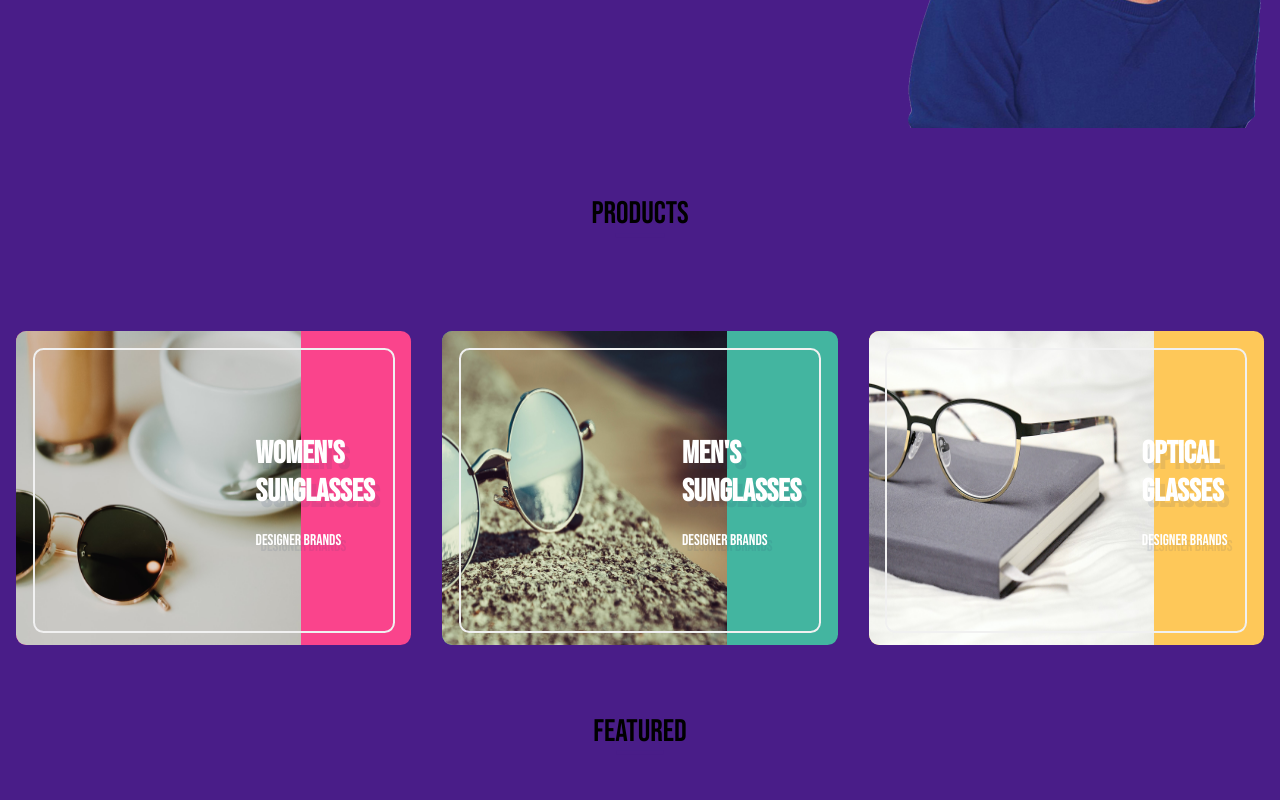
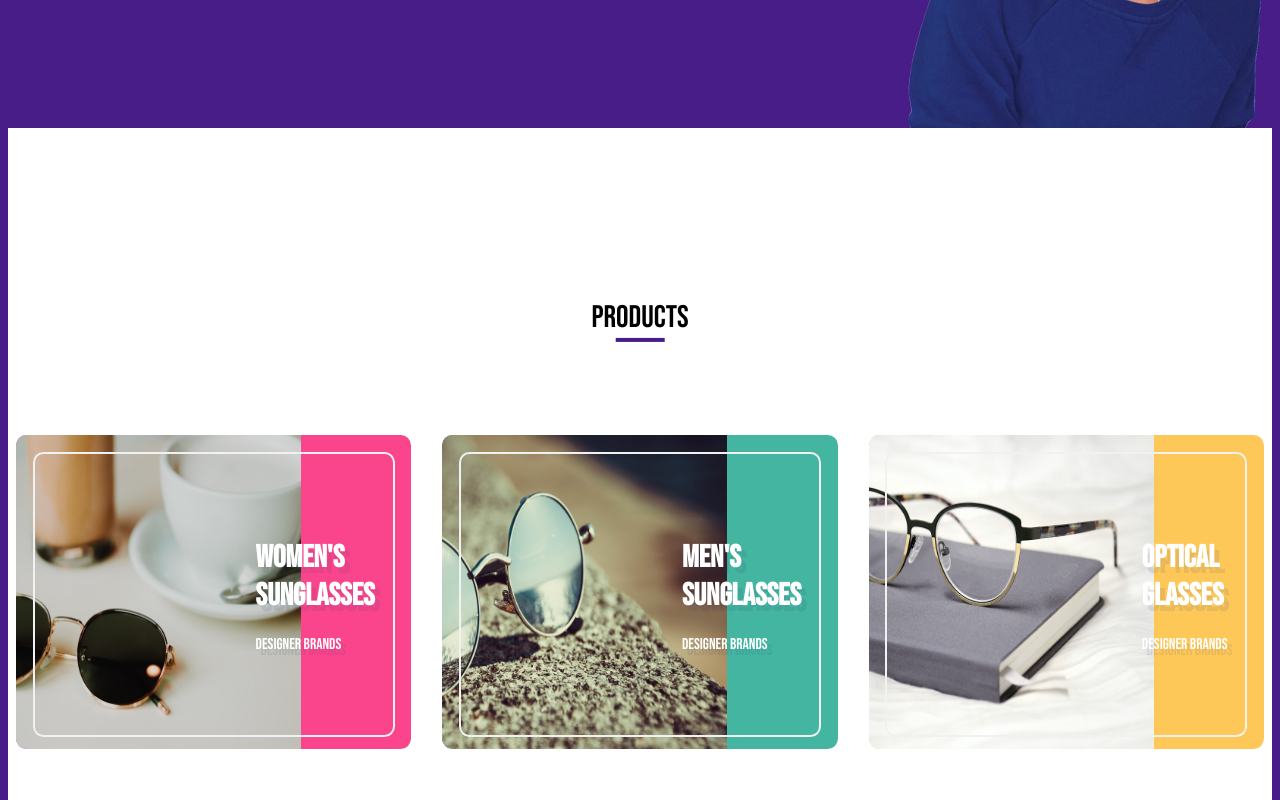
Before and after one commit to patrice111/udacity-project2, a plain HTML site: page index.html in a window 1280 px wide. Shown: the part 680-1480 px from the top of the page. Drawn offline with nearby package versions, Linux system fonts and the light colour scheme.

Commit message:
Update style.css

```diff
--- a/css/style.css
+++ b/css/style.css
@@ -210,12 +210,12 @@ li {
 }
 
 /* Products */
-*/
+
 .section {
-    padding: 10rem 0 5rem 0;
+    padding: 10rem 0 0rem 0;
     background-color: #fff;
 }
-*/
+
 .products-h1 {
 
     align-items: center;
```
